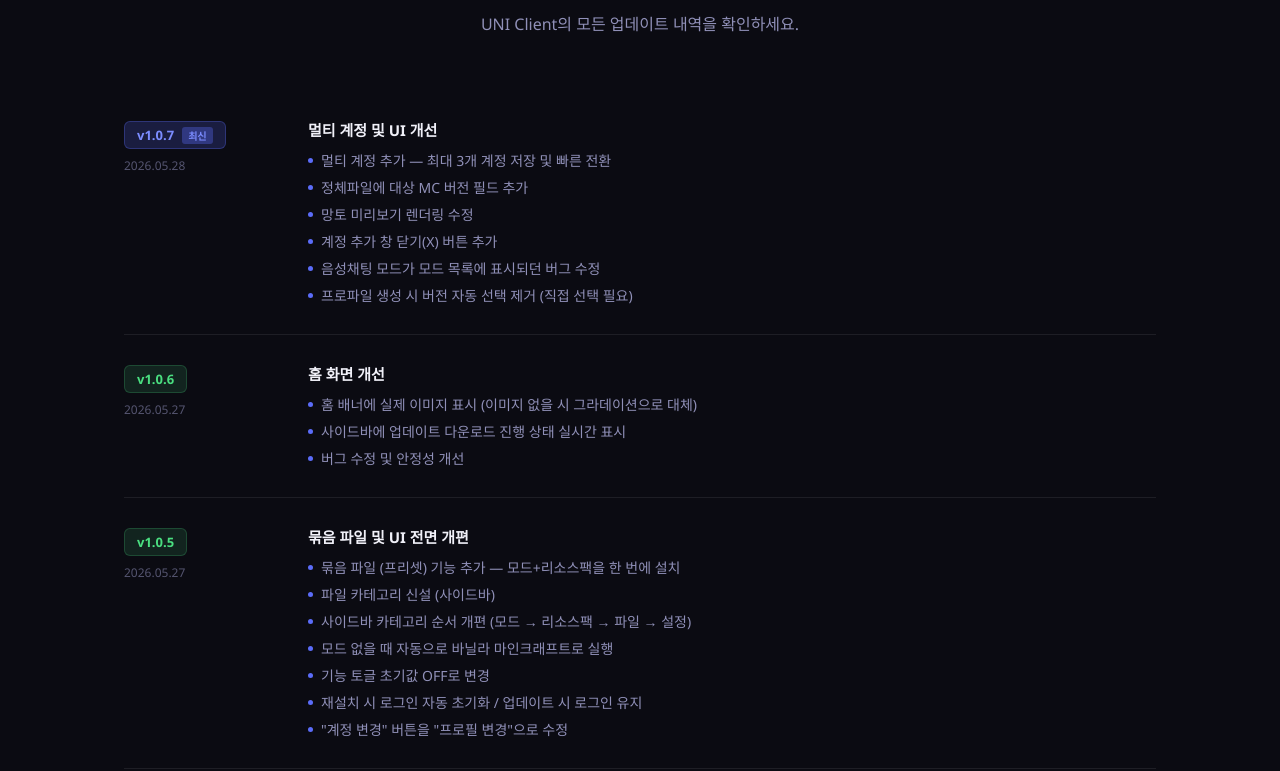
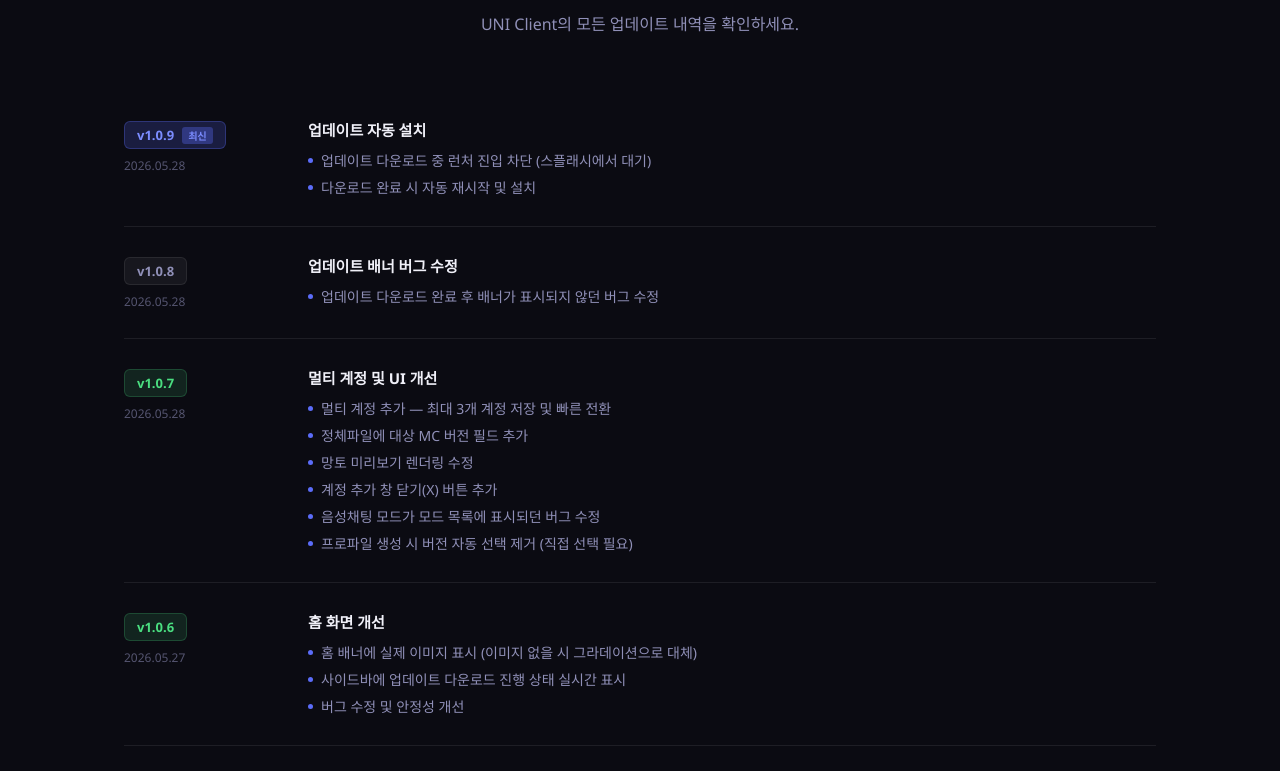
Before and after one commit to jjw0327710/uni-client, a plain HTML site: page index.html in a window 1280 px wide. Shown: the part 1825-2596 px from the top of the page. Drawn offline with Linux system fonts and the light colour scheme.

Commit message:
v1.0.9 changelog update

```diff
--- a/index.html
+++ b/index.html
@@ -258,7 +258,34 @@
 
     <div class="cl-item">
       <div class="cl-left">
-        <div class="cl-ver latest">v1.0.7 <span style="font-size:10px;background:rgba(91,108,249,0.35);padding:1px 6px;border-radius:3px;margin-left:2px;">최신</span></div>
+        <div class="cl-ver latest">v1.0.9 <span style="font-size:10px;background:rgba(91,108,249,0.35);padding:1px 6px;border-radius:3px;margin-left:2px;">최신</span></div>
+        <div class="cl-date">2026.05.28</div>
+      </div>
+      <div class="cl-right">
+        <h4>업데이트 자동 설치</h4>
+        <ul class="cl-changes">
+          <li>업데이트 다운로드 중 런처 진입 차단 (스플래시에서 대기)</li>
+          <li>다운로드 완료 시 자동 재시작 및 설치</li>
+        </ul>
+      </div>
+    </div>
+
+    <div class="cl-item">
+      <div class="cl-left">
+        <div class="cl-ver fix">v1.0.8</div>
+        <div class="cl-date">2026.05.28</div>
+      </div>
+      <div class="cl-right">
+        <h4>업데이트 배너 버그 수정</h4>
+        <ul class="cl-changes">
+          <li>업데이트 다운로드 완료 후 배너가 표시되지 않던 버그 수정</li>
+        </ul>
+      </div>
+    </div>
+
+    <div class="cl-item">
+      <div class="cl-left">
+        <div class="cl-ver stable">v1.0.7</div>
         <div class="cl-date">2026.05.28</div>
       </div>
       <div class="cl-right">
@@ -405,7 +432,7 @@
         포터블 버전 ZIP (설치 없이 바로 실행)
       </a>
     </div>
-    <p class="dl-meta">v1.0.7 · Windows 10/11 x64 이상</p>
+    <p class="dl-meta">v1.0.9 · Windows 10/11 x64 이상</p>
   </div>
 </section>
 
```
